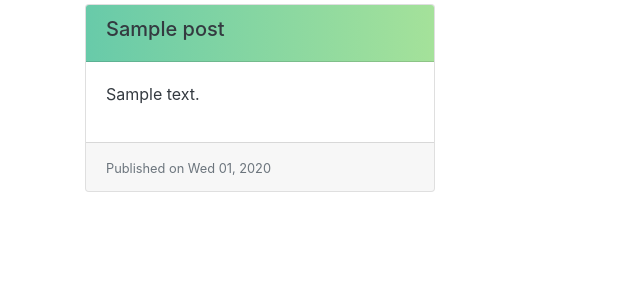
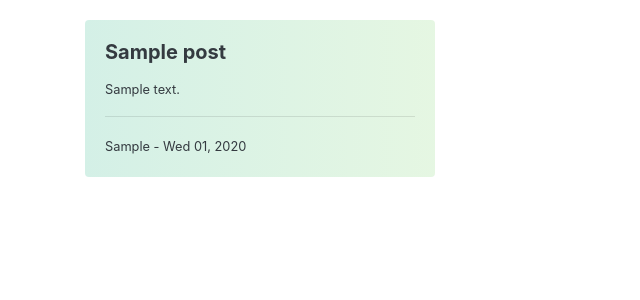
Before and after one commit to BrianMwevi/writer, a Django app: page /post/published/list/ in a window 1280 px wide. Shown: the part 76-376 px from the top of the page, without its empty margins (0-640 px from the left). Run offline with Django 3.2, Linux system fonts and the light colour scheme; a user stored in the database is signed in; tables that the repository leaves empty hold one stand-in row (values such as "Sample post"); some libraries are stand-ins or nearby versions; some web fonts are replaced.

```diff
--- a/static/css/style.css
+++ b/static/css/style.css
@@ -26,7 +26,7 @@
 
 
 .gradient {
-	background:linear-gradient(to left,rgba(126, 213, 111, .7),rgba(40, 180, 133, .7));
+	background:linear-gradient(to left,rgba(126, 213, 111, .2),rgba(40, 180, 133, .2));
 }
 
 .btn-custom {
--- a/writersapp/templates/writersapp/post_detail.html
+++ b/writersapp/templates/writersapp/post_detail.html
@@ -17,6 +17,9 @@
 					</div>
 					<button type="submit" class="btn btn-custom text-dark">Publish</button>
 				</form>
+				{% else %}
+				<h1 class="text-info">{{ post.title }}</h1>
+				<p class="text-justify">{{ post.detail }}</p>
 				{% endif %}
 
 			</div>
--- a/writersapp/templates/writersapp/published_list.html
+++ b/writersapp/templates/writersapp/published_list.html
@@ -41,20 +41,21 @@
 		{% else %}
 			<div class="container temp-margin">
 				<div class="row">
-					{% for post in user_pub_posts %}
-					<div class="col-md-4 text-left">
-						<a href="{% url 'writersapp:post_detail' pk=post.pk %}" class="card-link text-dark">
-							<div class="card">
-							<div class="card-header gradient">
-								<h5>{{ post.title }}</h5>
+					{% for post in post_list %}
+					<div class="col-sm-4">
+						<a class="card-link text-dark" href="{% url 'writersapp:post_detail' pk=post.pk %}">
+							<div class="card border-0 gradient text-dark post-text card-outline-danger mt-3">
+								<div class="card-body">
+									<div class="card-title">
+										<h5><strong>{{ post.title }}</strong></h5>
+									</div>
+									<div class="card-text">
+										<small>{{ post.detail|truncatechars:75 }}</small>
+									</div>
+									<hr>
+									<small class="card-text text-capitalize"> {{ post.author }} - {{ post.created_date|date:'D m, Y' }}</small>
+								</div>
 							</div>
-							<div class="card-body">
-								<p>{{ post.detail|truncatechars:100 }}</p>
-							</div>
-							<div class="card-footer">
-								<small class="card-text text-muted">Published on {{ post.pub_date|date:'D m, Y' }}</small>
-							</div>
-						</div>
 						</a>
 					</div>
 					{% endfor %}
```
Also changed, not shown: writersapp/templates/writersapp/draft_list.html (+5 -4 lines), writersapp/templates/writersapp/index.html (+5 -5 lines).
